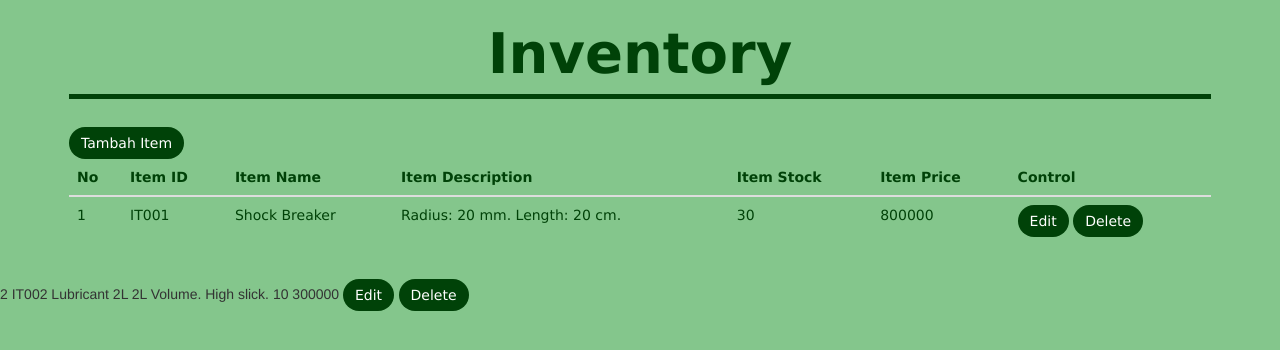
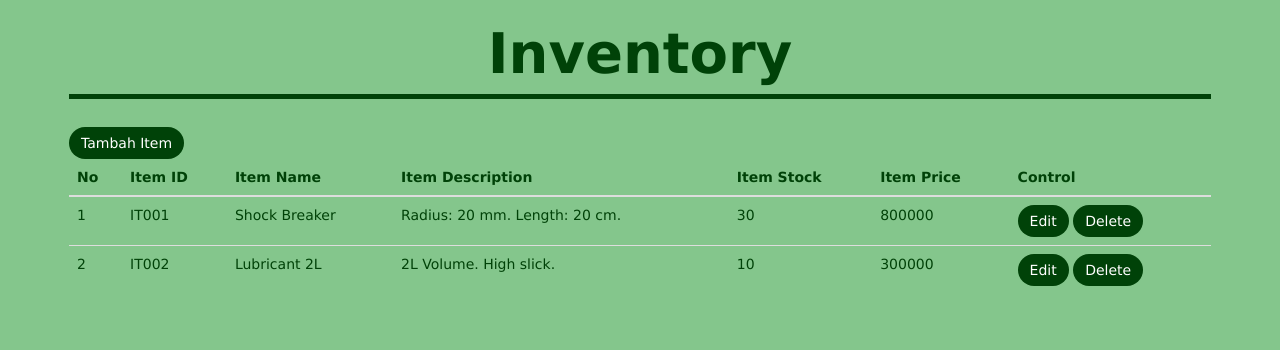
Before and after one commit to rrsrz205/BengkelKita, a PHP site: page /inventory.php in a window 1280 px wide. Shown: the part 50-400 px from the top of the page. Run offline with PHP 8.4, Linux system fonts and the light colour scheme; a user stored in the database is signed in; data comes from the database, SQL or seed files in the repository.

Commit message:
UpdateTableitem

```diff
--- a/Test1/inventory.php
+++ b/Test1/inventory.php
@@ -90,21 +90,18 @@
 						<td><?= $row['ItemPrice']; ?></td>
 						<td>
 							<span>
-								<a class="btnA" href="function/edit_item.php?lel=<?= $row['ItemID'] ?>">
-									<button class="btn">
-										Edit
-									</button>
-								</a>
+							<button class="btn"><a class="btnA" href="function/edit_item.php?lel=<?= $row['ItemID'] ?>">Edit</a></button>
 							</span>
 							<span>
-								<a class="btnA" href="function/del_item.php?lel=<?= $row['ItemID'] ?>">
-									<button class="btn">
-										Delete
-									</button>
-								</a>
+							<button class="btn"><a class="btnA" href="function/del_item.php?lel=<?= $row['ItemID'] ?>">Delete</a></button>
+
 							</span>
 						</td>
 					</tr>
+						<?php
+						}
+						?>
+
 				</tbody>
 			</table>
 		</section>
@@ -118,7 +115,7 @@
 
 			} else{
 				header("location:login.php");
-			}}
+			}
 
 		?>
 	</body>
```
